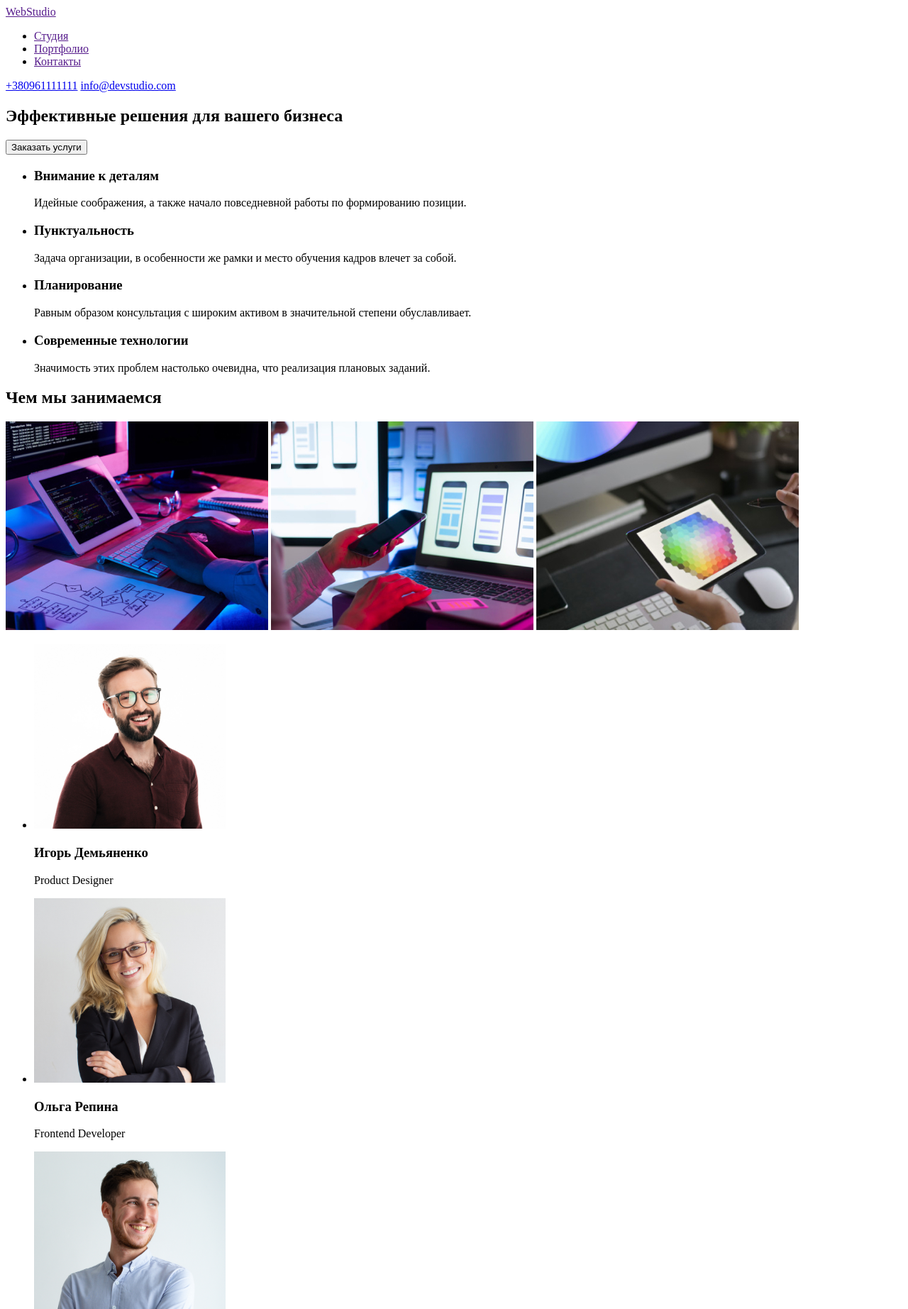
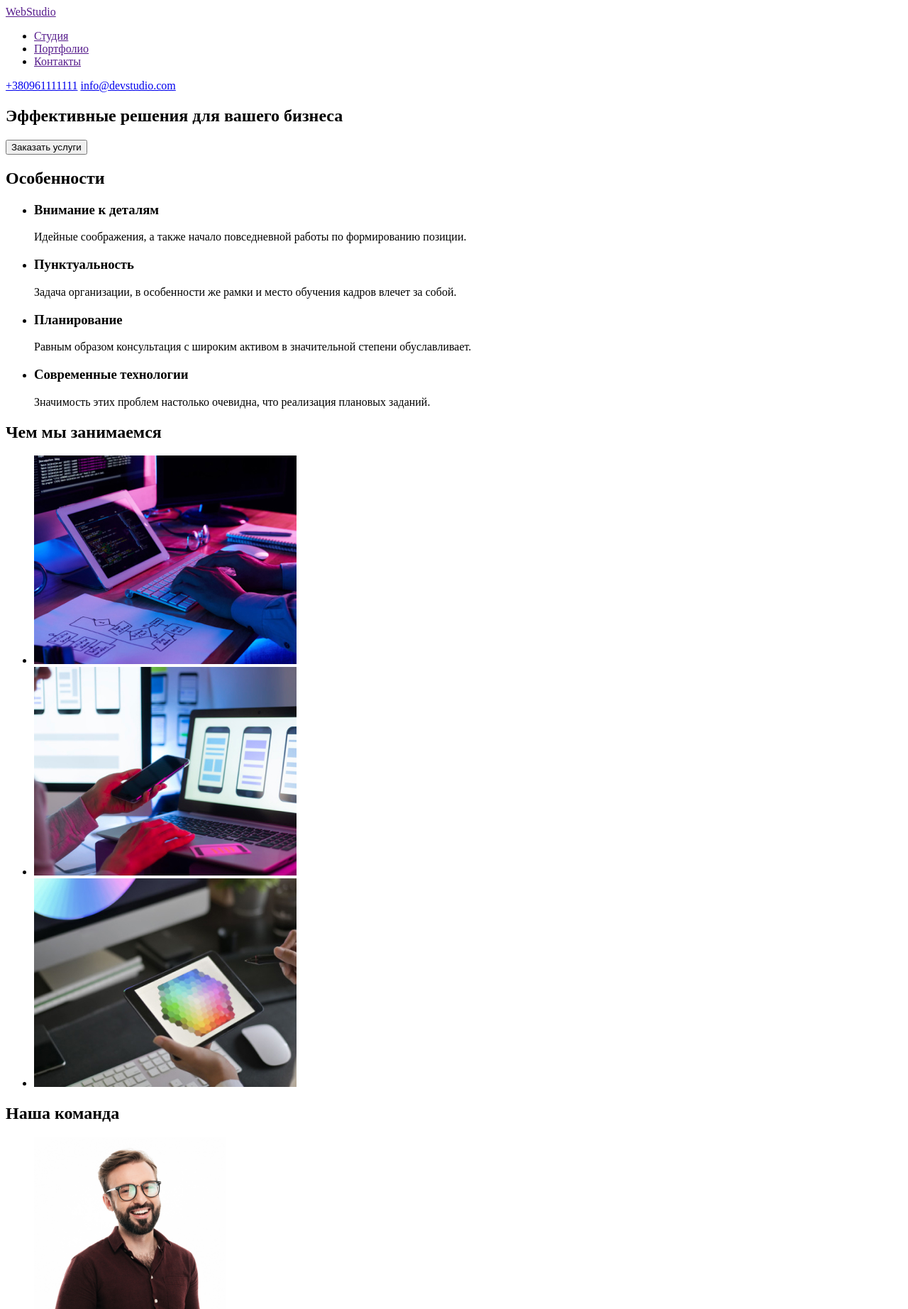
Before and after one commit to Demchenk0/goit-markup-hw-01, a plain HTML site: page index.html in a window 1280 px wide. Shown: the top 1845 px of the page at 71% size. Drawn offline with Linux system fonts and the light colour scheme.

Commit message:
HW исправления ошибок

```diff
--- a/index.html
+++ b/index.html
@@ -17,9 +17,9 @@
             <li> <a href="">Портфолио</a></li>
             <li> <a href="">Контакты</a></li>
         </ul>
-        <a href="tel:+380961111111">+380961111111</a>
-        <a href="info@devstudio.com">info@devstudio.com</a>
     </nav>
+    <a href="tel:+380961111111">+380961111111</a>
+    <a href="info@devstudio.com">info@devstudio.com</a>
 </header>
 <!-- Основа -->
 <main>
@@ -29,6 +29,7 @@
     </section>
     <!-- секція 2 -->
     <section>
+        <h2>Особенности</h2>
     <ul>
         <li>
             <h3>Внимание к деталям</h3>
@@ -51,12 +52,15 @@
     <!-- Чем мы занимаемся -->
     <section>
         <h2>Чем мы занимаемся</h2>
-        <img src="./images/box1.jpg" alt="кодування" width="370">
-        <img src="./images/img(1).jpg" alt="адаптация" width="370">
-        <img src="./images/img(2).jpg" alt="дизайн" width="370">
+        <ul>
+            <li><img src="./images/box1.jpg" alt="кодування" width="370"></li>
+            <li><img src="./images/img(1).jpg" alt="адаптация" width="370"></li>
+            <li><img src="./images/img(2).jpg" alt="дизайн" width="370"></li>
+        </ul>
     </section>
     <!-- Наша команда -->
     <section>
+        <h2>Наша команда</h2>
         <ul>
             <li>
                 <img src="./images/imgigor.jpg" alt="фото" width="270">
@@ -85,7 +89,9 @@
     <a href="">WebStudio</a>
     <address>
         <ul>
-            <li><a href="">г. Киев, пр-т Леси Украинки, 26</a></li>
+            <li>
+                <a href="https://www.google.com.ua/maps/place/%D0%B1%D1%83%D0%BB%D1%8C%D0%B2%D0%B0%D1%80+%D0%9B%D0%B5%D1%81%D1%96+%D0%A3%D0%BA%D1%80%D0%B0%D1%97%D0%BD%D0%BA%D0%B8,+26,+%D0%9A%D0%B8%D1%97%D0%B2,+02000/@50.4265807,30.5361971,17z/data=!3m1!4b1!4m5!3m4!1s0x40d4cf0e033ecbe9:0x57a4dffefec77da0!8m2!3d50.4265807!4d30.5383858" target="_blank"  rel="noopener noreferrer">г. Киев, пр-т Леси Украинки, 26</a>
+            </li>
             <li><a href="tel:+380961111111">+38 096 111 11 11</a></li>
             <li><a href="mailto:info@devstudio.com">info@devstudio.com</a></li>
         </ul>
```
